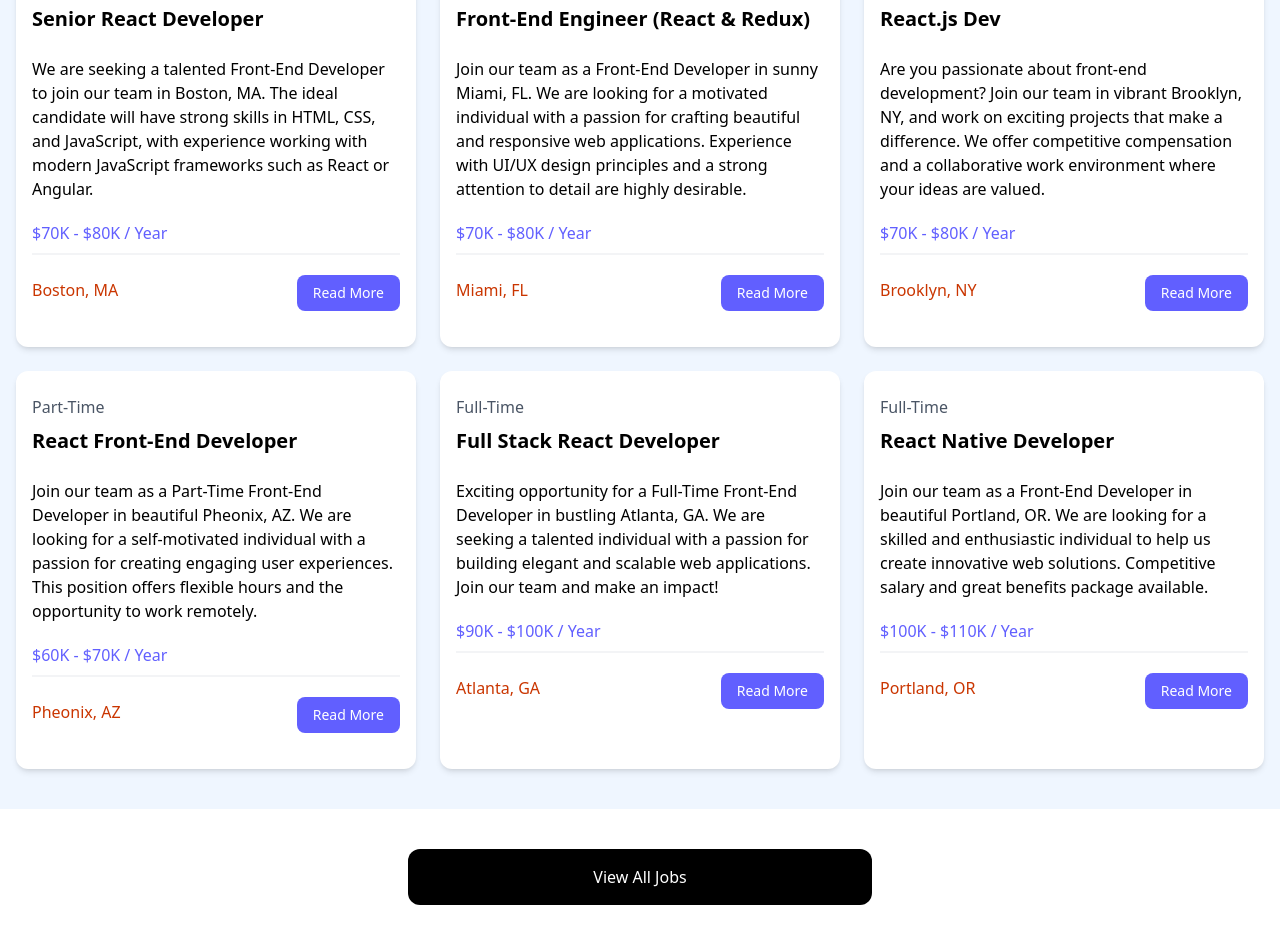
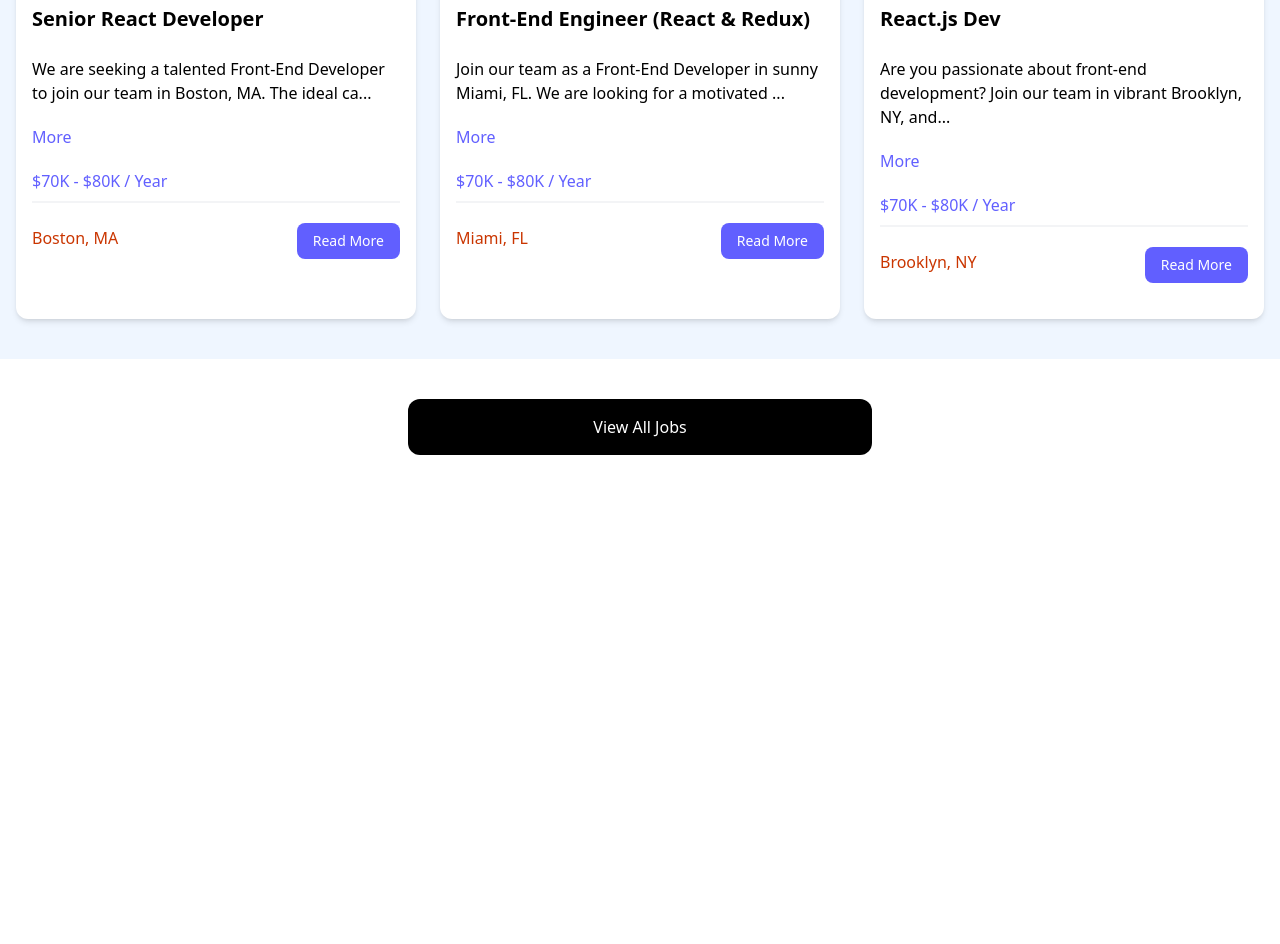
Before and after one commit to damianosmel/react_crash_course_2024, a React (Vite) app: page /jobs in a window 1280 px wide. Shown: the part 760-1704 px from the top of the page. After the commit the page ends 1255 px from the top, so only its background shows below. Built offline with nearby package versions, Linux system fonts and the light colour scheme.

Commit message:
Add button to show more or less for a job

```diff
--- a/src/App.jsx
+++ b/src/App.jsx
@@ -2,27 +2,15 @@
 import Hero from "./components/Hero";
 import HomeCards from "./components/HomeCards";
 import JobListings from "./components/JobListings";
-
+import ViewAllJobs from "./components/ViewAllJobs";
 const App = () => {
   return (
     <>
       <Navbar/>
       <Hero/>
       <HomeCards/>
-      <JobListings />
-    {/* <!-- Developers and Employers --> */}
-
-
-    {/* <!-- Browse Jobs --> */}
-
-
-    <section className="m-auto max-w-lg my-10 px-6">
-      <a
-        href="jobs.html"
-        className="block bg-black text-white text-center py-4 px-6 rounded-xl hover:bg-gray-700"
-        >View All Jobs</a
-      >
-    </section>
+      <JobListings/>
+      <ViewAllJobs/>
     </>
   );
 };
--- a/src/components/JobListing.jsx
+++ b/src/components/JobListing.jsx
@@ -1,6 +1,13 @@
-import React from 'react'
+import {useState} from 'react';
 
 const JobListing = ({job}) => {
+    const [showFullDescription,setShowFullDescription] = useState(false);
+
+    let description = job.description;
+
+    if (!showFullDescription){
+        description = description.substring(0,90) + '...';
+    }
   return (
     <div className="bg-white rounded-xl shadow-md relative">
         <div className="p-4">
@@ -10,9 +17,14 @@
             </div>
 
             <div className="mb-5">
-            {job.description}
+            {description}
             </div>
+            <button onClick={()=> setShowFullDescription( (prevState) => !prevState)}
 
+
+            className="text-indigo-500 mb-5 hover:text-indigo-600">
+                {showFullDescription ? 'Less' : 'More'}
+            </button>
             <h3 className="text-indigo-500 mb-2">{job.salary} / Year</h3>
 
             <div className="border border-gray-100 mb-5"></div>
--- a/src/components/JobListings.jsx
+++ b/src/components/JobListings.jsx
@@ -3,6 +3,7 @@
 import JobListing from './JobListing';
 const JobListings = () => {
   console.log(jobs);
+  const recentJobs = jobs.slice(0,3);
   return (
     <section className="bg-blue-50 px-4 py-10">
       <div className="container-xl lg:container m-auto">
@@ -10,7 +11,7 @@
           Browse Jobs
         </h2>
         <div className="grid grid-cols-1 md:grid-cols-3 gap-6">
-          {jobs.map((job)=>(
+          {recentJobs.map((job)=>(
             <JobListing key={job.id} job={job}/>
           ))  }
         </div>
--- /dev/null
+++ b/src/components/ViewAllJobs.jsx
@@ -0,0 +1,15 @@
+import React from 'react'
+
+const ViewAllJobs = () => {
+  return (
+    <section className="m-auto max-w-lg my-10 px-6">
+        <a href="/jobs"
+        className="block bg-black text-white text-center py-4 px-6 rounded-xl hover:bg-gray-700"
+        >
+            View All Jobs
+        </a>
+    </section>
+  );
+};
+
+export default ViewAllJobs;
```
Also changed, not shown: 1 other file (tests, documents, lock files or other folders).
